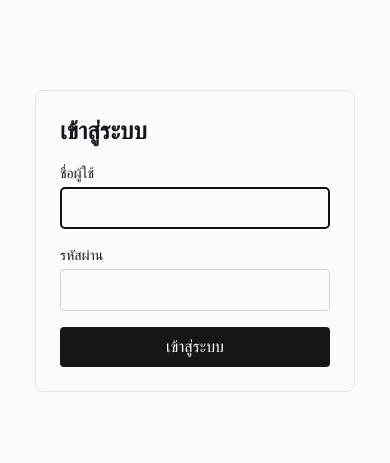
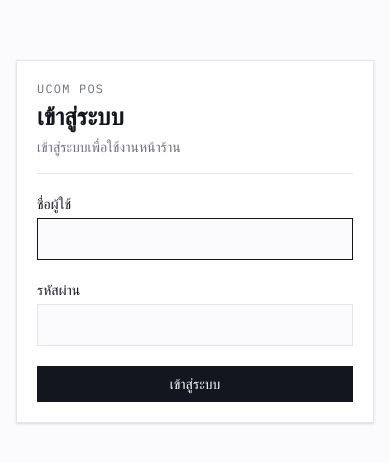
Before and after one commit to piyapathongron-art/Ucom, a Next.js app: page /login in a window 390 px wide. Shown: the part 181-644 px from the top of the page. Built offline with nearby package versions, Linux system fonts and the light colour scheme; a web font is replaced by a local one.

Commit message:
feat(design): restyle settings and login pages for improved UI consistency and responsiveness

```diff
--- a/src/app/(owner)/settings/page.tsx
+++ b/src/app/(owner)/settings/page.tsx
@@ -87,19 +87,21 @@ export default function SettingsPage() {
   };
 
   return (
-    <main className="p-8 space-y-6">
-      <div>
+    <main className="space-y-6 p-4 md:p-8">
+      <div className="border-b border-border pb-4">
         <h1 className="text-2xl font-semibold">ตั้งค่า</h1>
-        <p className="mt-1 text-sm text-neutral-500">
+        <p className="mt-1 text-sm text-ink-muted">
           จัดการและสำรองข้อมูลระบบ
         </p>
       </div>
 
-      <div className="rounded-lg border border-neutral-200 bg-white p-6 shadow-sm space-y-4 max-w-xl">
-        <h2 className="text-lg font-medium">สำรองข้อมูลระบบ</h2>
-        <p className="text-sm text-neutral-500">
-          ดาวน์โหลดข้อมูลทั้งหมดในระบบในรูปแบบไฟล์ JSON สำหรับการสำรองข้อมูล
-        </p>
+      <section className="max-w-xl space-y-5 border border-border bg-surface p-4 shadow-sm md:p-6">
+        <div className="border-b border-border pb-3">
+          <h2 className="text-lg font-medium">สำรองข้อมูลระบบ</h2>
+          <p className="mt-1 text-sm text-ink-muted">
+            ดาวน์โหลดข้อมูลทั้งหมดในระบบในรูปแบบไฟล์ JSON สำหรับการสำรองข้อมูล
+          </p>
+        </div>
 
         <div>
           <button
@@ -107,7 +109,7 @@ export default function SettingsPage() {
             data-testid="export-button"
             disabled={isExporting}
             onClick={handleExport}
-            className="rounded bg-neutral-900 px-4 py-2 text-sm font-medium text-white hover:bg-neutral-800 disabled:opacity-50 disabled:cursor-not-allowed"
+            className="bg-ink px-4 py-2 text-sm font-medium text-surface transition-opacity hover:opacity-90 disabled:cursor-not-allowed disabled:opacity-50"
           >
             {isExporting ? "กำลังรวบรวมข้อมูล" : "ดาวน์โหลดไฟล์สำรอง"}
           </button>
@@ -116,7 +118,7 @@ export default function SettingsPage() {
         {error && (
           <div
             data-testid="export-error"
-            className="rounded bg-red-50 p-3 text-sm text-red-600"
+            className="border border-danger bg-danger/10 p-3 text-sm text-danger"
           >
             {error}
           </div>
@@ -125,19 +127,20 @@ export default function SettingsPage() {
         {summary && (
           <div
             data-testid="export-summary"
-            className="rounded bg-neutral-50 p-4 border border-neutral-200 text-sm space-y-1"
+            className="space-y-2 border border-border bg-background p-4 text-sm"
           >
-            <p className="font-medium text-neutral-700 mb-2">
+            <p className="border-b border-border pb-2 font-medium text-ink">
               สรุปจำนวนข้อมูลที่ส่งออก:
             </p>
             {summary.map((item) => (
-              <div key={item.table} className="text-neutral-600">
-                {item.table} — {item.count} แถว
+              <div key={item.table} className="flex justify-between gap-4 text-ink-muted">
+                <span>{item.table}</span>
+                <span className="font-mono text-ink">{item.count} แถว</span>
               </div>
             ))}
           </div>
         )}
-      </div>
+      </section>
     </main>
   );
 }
--- a/src/app/login/page.tsx
+++ b/src/app/login/page.tsx
@@ -8,15 +8,19 @@ export default async function LoginPage({
   const { error } = await searchParams;
 
   return (
-    <main className="flex min-h-full flex-1 items-center justify-center p-8">
+    <main className="flex min-h-full flex-1 items-center justify-center p-4 md:p-8">
       <form
         action={login}
-        className="w-full max-w-xs space-y-4 rounded-lg border border-neutral-200 p-6"
+        className="w-full max-w-sm space-y-5 border border-border bg-surface p-5 shadow-sm md:p-6"
       >
-        <h1 className="text-2xl font-semibold">เข้าสู่ระบบ</h1>
+        <div className="border-b border-border pb-4">
+          <p className="font-mono text-xs tracking-widest text-ink-muted">UCOM POS</p>
+          <h1 className="mt-1 text-2xl font-semibold">เข้าสู่ระบบ</h1>
+          <p className="mt-1 text-sm text-ink-muted">เข้าสู่ระบบเพื่อใช้งานหน้าร้าน</p>
+        </div>
 
         {error && (
-          <p className="rounded bg-red-50 p-2 text-sm text-red-600">
+          <p className="border border-danger bg-danger/10 p-3 text-sm text-danger">
             {error === "missing"
               ? "กรอกชื่อผู้ใช้และรหัสผ่านให้ครบ"
               : "ชื่อผู้ใช้หรือรหัสผ่านไม่ถูกต้อง"}
@@ -24,7 +28,7 @@ export default async function LoginPage({
         )}
 
         <div>
-          <label htmlFor="username" className="block text-sm font-medium">
+          <label htmlFor="username" className="block text-sm font-medium text-ink">
             ชื่อผู้ใช้
           </label>
           <input
@@ -33,12 +37,12 @@ export default async function LoginPage({
             required
             autoFocus
             autoComplete="username"
-            className="mt-1 w-full rounded border border-neutral-300 p-2"
+            className="mt-1 w-full border border-border bg-background px-3 py-2 text-ink outline-none transition-colors focus:border-ink"
           />
         </div>
 
         <div>
-          <label htmlFor="password" className="block text-sm font-medium">
+          <label htmlFor="password" className="block text-sm font-medium text-ink">
             รหัสผ่าน
           </label>
           <input
@@ -47,13 +51,13 @@ export default async function LoginPage({
             type="password"
             required
             autoComplete="current-password"
-            className="mt-1 w-full rounded border border-neutral-300 p-2"
+            className="mt-1 w-full border border-border bg-background px-3 py-2 text-ink outline-none transition-colors focus:border-ink"
           />
         </div>
 
         <button
           type="submit"
-          className="w-full rounded bg-neutral-900 p-2 text-white"
+          className="w-full bg-ink px-4 py-2 text-sm font-medium text-surface transition-opacity hover:opacity-90"
         >
           เข้าสู่ระบบ
         </button>
```
Also changed, not shown: .docs/SESSIONLOG-ucom-redesign-step-6-2026-08-15.md (added), 2 other files (tests, documents, lock files or other folders).
